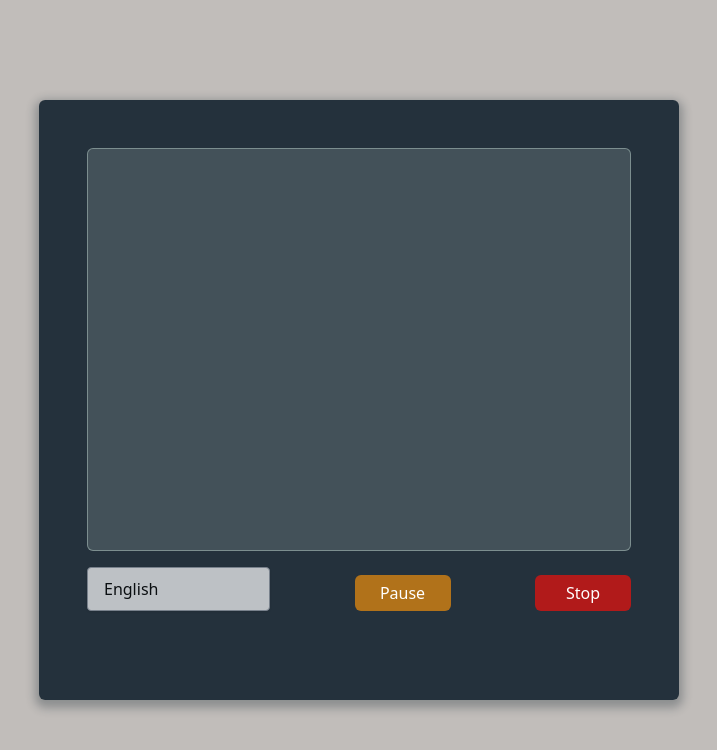
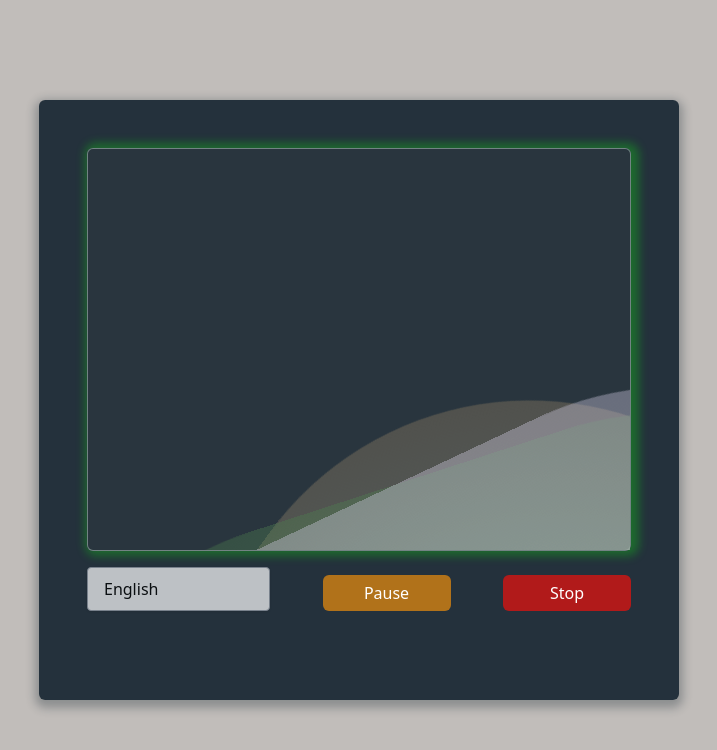
Before and after one commit to octopustail/voice-toy, a Next.js app: page / in a window 1280 px wide. Both pictures are taken after a click on the button "Record". Shown: the top 750 px of the page, without its empty margins (281-998 px from the left). Built offline with nearby package versions, Linux system fonts and the light colour scheme.

Commit message:
feat(styles): add motion when recording

```diff
--- a/app/components/VoiceToy/VoiceToy.css
+++ b/app/components/VoiceToy/VoiceToy.css
@@ -3,16 +3,26 @@
   background: rgba(19, 35, 47, 0.9);
   box-shadow: 0 4px 10px 4px rgba(19, 35, 47, 0.3);
 }
+
 .transcript {
   @apply relative rounded-md h-4/5 p-4;
   border: 1px solid #a0b3b09e;
-  background-color: rgba(160, 179, 176, 0.25)
+  background-color: rgba(58, 69, 67, 0.25)
 }
+
+
+.recording-border {
+  box-shadow: 3px 0 10px 5px rgba(14, 243, 14, 0.3);
+}
+.pause-border{
+  box-shadow: 3px 0 10px 5px rgba(255, 223, 16, 0.3);
+}
+
 .buttons{
   @apply flex justify-between mt-4
 }
 .button {
-  @apply rounded-md py-1.5 px-4 mt-2 min-w-24;
+  @apply rounded-md py-1.5 px-4 mt-2 min-w-32;
   color: #fff;
 }
 
--- a/app/components/VoiceToy/VoiceToy.tsx
+++ b/app/components/VoiceToy/VoiceToy.tsx
@@ -3,11 +3,11 @@ import 'regenerator-runtime/runtime';
 import React, { useEffect, useState } from 'react';
 import classNames from 'classnames';
 import SpeechRecognition, { useSpeechRecognition } from 'react-speech-recognition';
-import { LanguageSelector } from '../LanguageSelector/LanguageSelector';
+import { LanguageSelector } from '@/components/LanguageSelector/LanguageSelector';
 import toast, { Toaster } from 'react-hot-toast';
 import './VoiceToy.css'
 
-import { WaveMotion } from '../WaveMotion/WaveMotion';
+import { WaveMotion } from '@/components/WaveMotion/WaveMotion';
 
 enum RecordState {
     Pause = 'pause',
@@ -26,7 +26,7 @@ export const VoiceToy: React.FC = () => {
     } = useSpeechRecognition();
 
     useEffect(() => {
-        if (browserSupportsSpeechRecognition) {
+        if (!browserSupportsSpeechRecognition) {
             toast.error(
                 `Browser doesn't support speech recognition, using Chrome or Edge instead please.`
             );
@@ -67,12 +67,18 @@ export const VoiceToy: React.FC = () => {
         'button-stop': curState !== RecordState.Stop,
     });
 
+    const transcriptCls = classNames({
+        transcript: true,
+        'recording-border': curState === RecordState.Recording,
+        'pause-border': curState === RecordState.Pause,
+    })
+
 
 
     return <div className='container'>
         <Toaster />
-        <div className='transcript'>
-            {/* <WaveMotion/> */}
+        <div className={transcriptCls}>
+            <WaveMotion show={curState === RecordState.Recording}/>
             {transcript}
         </div>
         <div className='buttons'>
--- /dev/null
+++ b/app/components/WaveMotion/WaveMotion.css
@@ -0,0 +1,53 @@
+.wave-container {
+  position: absolute;
+  width: 100%;
+  height: 100%;
+  top:0;
+  left: 0;
+  /* background: rebeccapurple; */
+  overflow: hidden;
+  opacity: 0;
+}
+
+.show {
+  opacity: 1;
+}
+
+.wave {
+  opacity: 0.4;
+  position: absolute;
+  width: 180%;
+  top: 80%;
+  left: 2px;
+  /* left: 10px; */
+  /* transform: translate(-50%, -50%); */
+  /* background-color: bisque; */
+  background: radial-gradient(circle, #a6d0c9, #846648);
+  aspect-ratio: 1;
+  border-radius: 33%;
+  transform-origin: 50% 48%;
+  animation: drift 4000ms  infinite linear;
+}
+
+.wave-three {
+  background: radial-gradient(circle, #dcebe2, #c3b8d7);
+  animation: drift 5000ms infinite linear;
+}
+
+.wave-two {
+  animation: drift 7000ms infinite linear;
+  opacity: .4;
+  background: radial-gradient(circle, #8abb9d, #346231);
+}
+
+@keyframes drift {
+  0% {
+    transform: rotate(0deg);
+  }
+  50% {
+    transform: rotate(180deg);
+  }
+  100% {
+    transform: rotate(360deg);
+  }
+}
--- /dev/null
+++ b/app/components/WaveMotion/WaveMotion.tsx
@@ -0,0 +1,18 @@
+'use client'
+import 'regenerator-runtime/runtime';
+import React from 'react';
+import './WaveMotion.css'
+import classNames from 'classnames';
+
+
+export const WaveMotion: React.FC<{show: boolean}> = ({show}) => {
+    const containerCls = classNames({
+        'wave-container': true,
+        'show': show
+    })
+    return <div className={containerCls}>
+        <div className='wave'></div>
+        <div className='wave wave-two'></div>
+        <div className='wave wave-three'></div>
+    </div>
+}
--- a/app/layout.tsx
+++ b/app/layout.tsx
@@ -1,5 +1,5 @@
 import 'regenerator-runtime/runtime'
-import '../styles/global.css'
+import '@/styles/global.css'
 
 export default function RootLayout({
   children,
--- /dev/null
+++ b/app/utils/before.ts
@@ -0,0 +1,16 @@
+import 'regenerator-runtime';
+
+// fix matchMedia not define error when running test
+Object.defineProperty(window, 'matchMedia', {
+    writable: true,
+    value: jest.fn().mockImplementation((query) => ({
+        matches: false,
+        media: query,
+        onchange: null,
+        addListener: jest.fn(), // Deprecated
+        removeListener: jest.fn(), // Deprecated
+        addEventListener: jest.fn(),
+        removeEventListener: jest.fn(),
+        dispatchEvent: jest.fn(),
+    })),
+});
--- a/tsconfig.json
+++ b/tsconfig.json
@@ -17,10 +17,10 @@
     "baseUrl": ".",
     "types": ["@testing-library/jest-dom"],
     "paths": {
-      "@/components/*": ["components/*"],
-      "@/pages/*": ["pages/*"],
+      "@/components/*": ["app/components/*"],
+      "@/pages/*": ["app/pages/*"],
       "@/styles/*": ["styles/*"],
-      "@/utils/*": ["utils/*"]
+      "@/utils/*": ["app/utils/*"]
     },
     "plugins": [
       {
```
Also changed, not shown: 2 other files (tests, documents, lock files or other folders).
